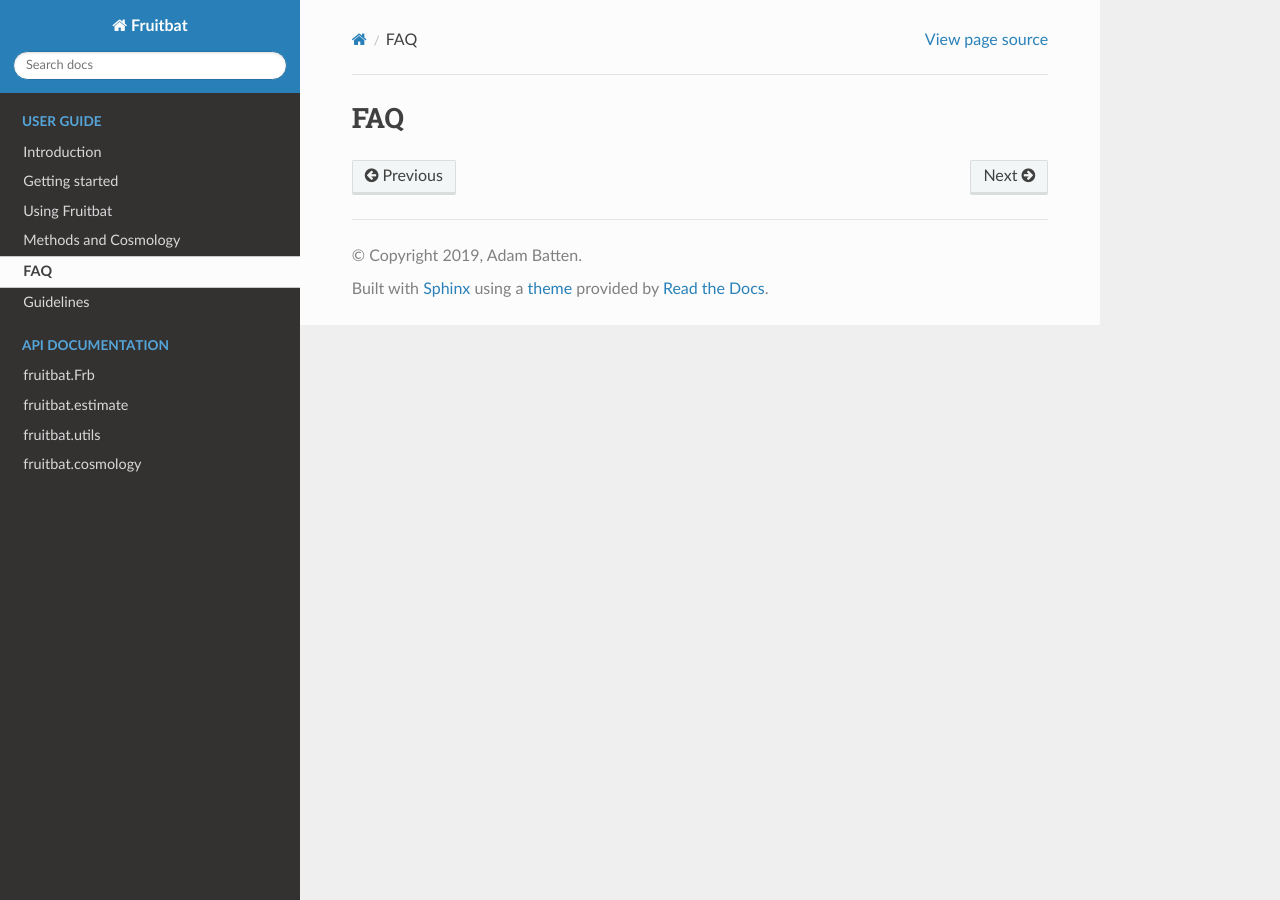
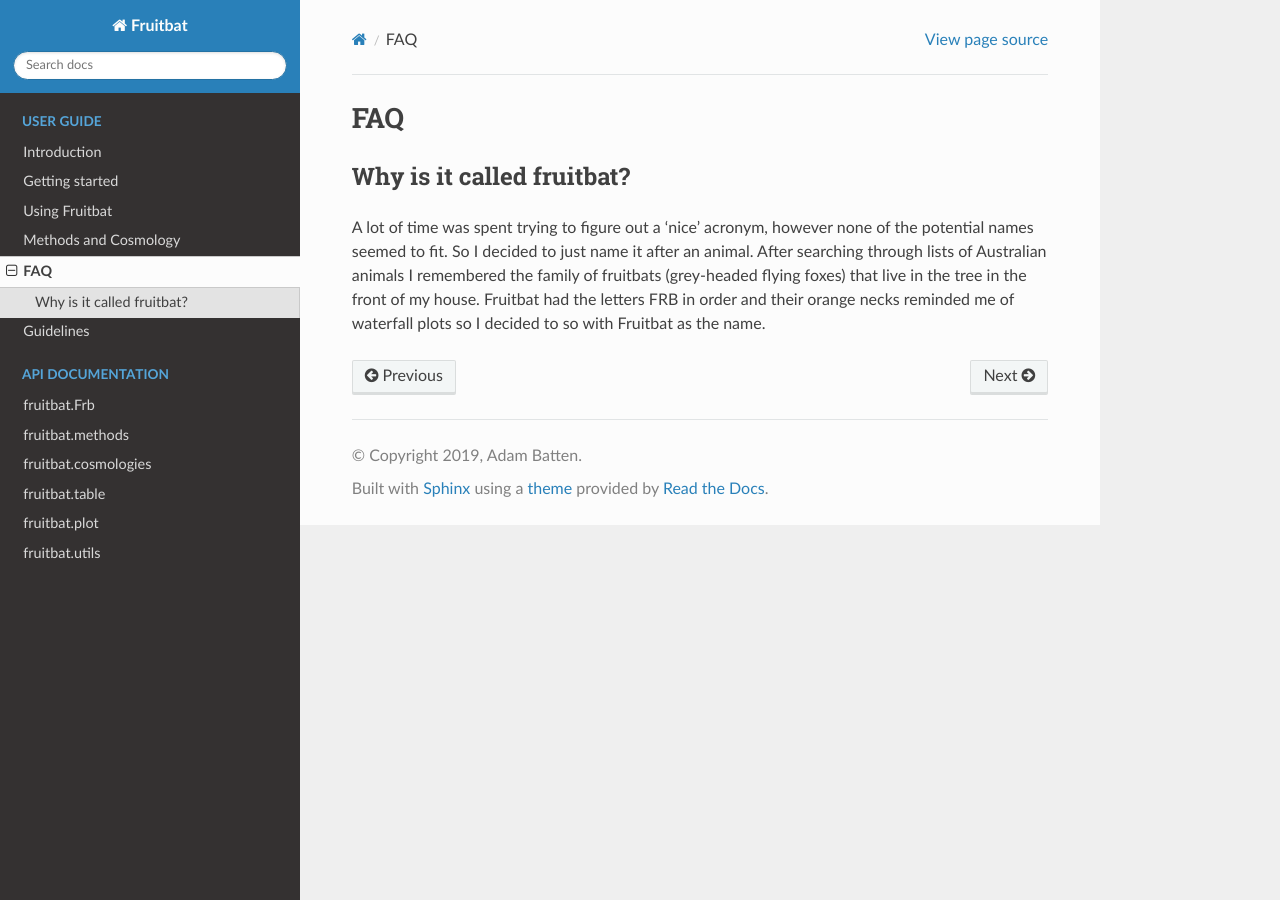
Before and after one commit to abatten/fruitbat, a Sphinx documentation site: the page built from docs/source/user_guide/faq.rst, in a window 1280 px wide. Built offline with Sphinx 7.4.7 and the Read the Docs theme 2.0.0, drawn with Linux system fonts in a browser that asks for light colours.

```diff
--- /dev/null
+++ b/docs/source/api/fruitbat.cosmologies.rst
@@ -0,0 +1,5 @@
+fruitbat.cosmologies
+====================
+
+.. automodule:: fruitbat.cosmologies
+    :members:
--- a/docs/source/api/fruitbat.cosmology.rst
+++ /dev/null
@@ -1,5 +0,0 @@
-fruitbat.cosmology
-==================
-
-.. automodule:: fruitbat.cosmology
-    :inherited-members:
--- a/docs/source/api/fruitbat.estimate.rst
+++ /dev/null
@@ -1,6 +0,0 @@
-fruitbat.estimate
-=================
-
-.. automodule:: fruitbat.estimate
-    :inherited-members:
-    :private-members:
--- /dev/null
+++ b/docs/source/api/fruitbat.methods.rst
@@ -0,0 +1,6 @@
+fruitbat.methods
+================
+
+.. automodule:: fruitbat.methods
+    :members:
+    :private-members:
--- /dev/null
+++ b/docs/source/api/fruitbat.plot.rst
@@ -0,0 +1,6 @@
+fruitbat.plot
+=============
+
+.. automodule:: fruitbat.plot
+    :inherited-members:
+    :private-members:
--- /dev/null
+++ b/docs/source/api/fruitbat.table.rst
@@ -0,0 +1,6 @@
+fruitbat.table
+==============
+
+.. automodule:: fruitbat.table
+    :inherited-members:
+    :private-members:
--- a/docs/source/conf.py
+++ b/docs/source/conf.py
@@ -43,7 +43,6 @@ extensions = [
     'sphinx.ext.mathjax',
     'sphinx.ext.napoleon',
     'sphinx.ext.viewcode',
-    'sphinx.ext.coverage',
     'sphinx.ext.intersphinx'
 ]
 intersphinx_mapping = {#'python': ('https://docs.python.org/3', None),
@@ -53,16 +52,12 @@ intersphinx_mapping = {#'python': ('https://docs.python.org/3', None),
                        'scipy':('http://scipy.github.io/devdocs/', None),
                        'astropy':('http://docs.astropy.org/en/stable/', None)}
 
-autodoc_default_options = {'members': None,
-                           'private-members':None}
-auto_member_order = 'groupwise'
-
 napoleon_include_init_with_doc = False
 napoleon_use_admonition_for_notes = True
 napoleon_use_ivar = True
-napoleon_use_param = True
-napoleon_use_keyword = True
-napoleon_use_rtype = True
+napoleon_use_param = False
+napoleon_use_keyword = False
+napoleon_use_rtype = False
 
 napoleon_custom_sections = ['Generates']
 
@@ -92,7 +87,7 @@ exclude_patterns = []
 
 # The name of the Pygments (syntax highlighting) style to use.
 pygments_style = 'sphinx'
-highlight_lenguage = 'default'
+highlight_language = 'default'
 
 
 # -- Options for HTML output -------------------------------------------------
--- a/docs/source/index.rst
+++ b/docs/source/index.rst
@@ -21,6 +21,8 @@ by *Adam Batten*
     :caption: API Documentation
 
     api/fruitbat.Frb
-    api/fruitbat.estimate
+    api/fruitbat.methods
+    api/fruitbat.cosmologies
+    api/fruitbat.table
+    api/fruitbat.plot
     api/fruitbat.utils
-    api/fruitbat.cosmology
--- a/docs/source/user_guide/faq.rst
+++ b/docs/source/user_guide/faq.rst
@@ -1,2 +1,11 @@
 FAQ
 ===
+
+Why is it called fruitbat?
+--------------------------
+A lot of time was spent trying to figure out a 'nice' acronym, however none of the
+potential names seemed to fit. So I decided to just name it after an animal.
+After searching through lists of Australian animals I remembered the family of
+fruitbats (grey-headed flying foxes) that live in the tree in the front of my house.
+Fruitbat had the letters FRB in order and their orange necks reminded me of waterfall
+plots so I decided to so with Fruitbat as the name.
```
Also changed, not shown: 1 other file.
